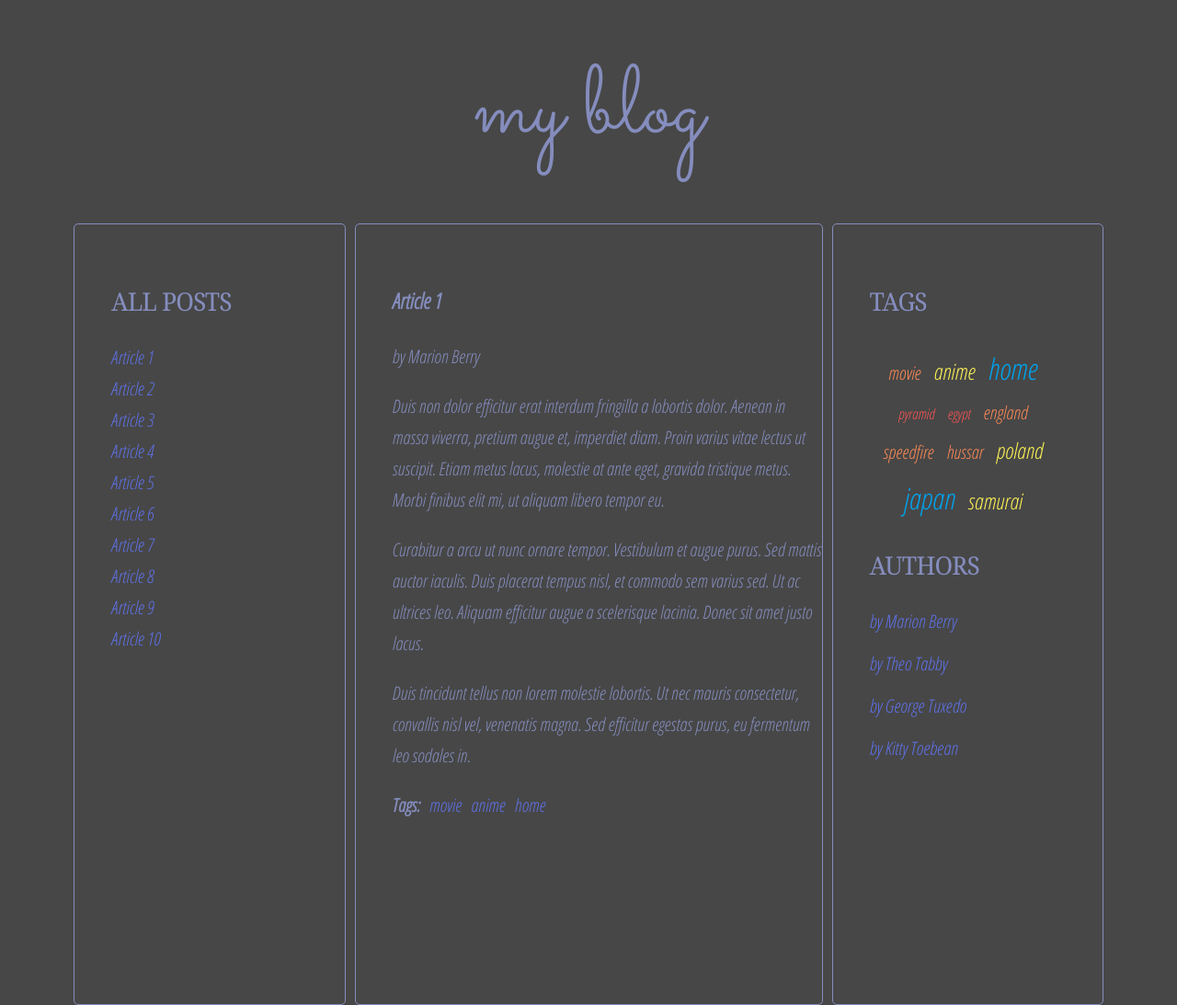
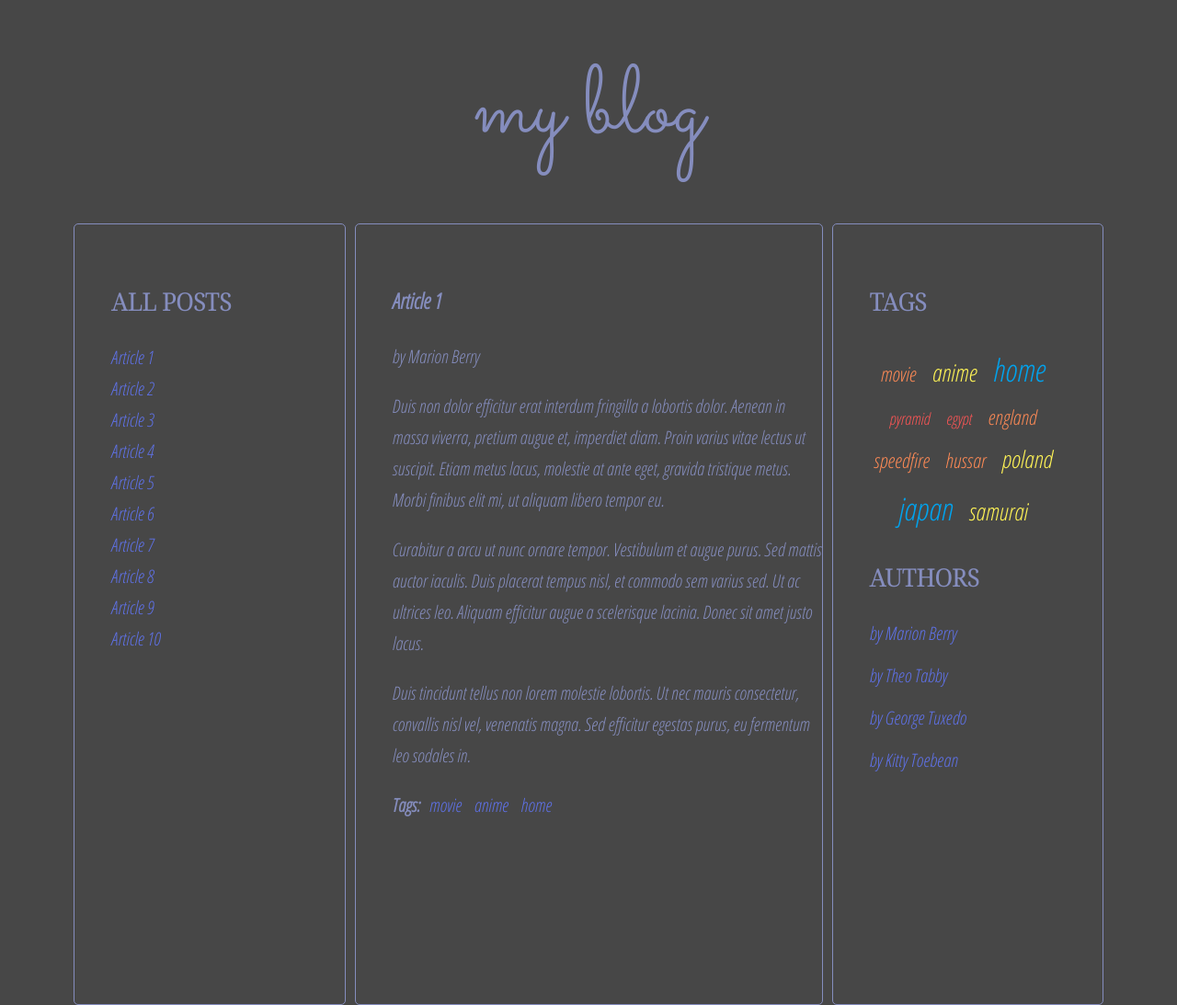
Before and after one commit to Devilish134/javascript-blog, a website: page index.html in a window 1280 px wide. Shown: the whole page at 92% size. Drawn offline with nearby package versions, Linux system fonts and the light colour scheme.

Commit message:
add handlebars

```diff
--- a/index.html
+++ b/index.html
@@ -225,6 +225,25 @@
                 </main>
             </div>
         </div>
+        <script id="template-article-link" type="text/x-handlebars-template">
+            <li><a href="#{{ id }}"><span>{{ title }}</span></a></li>
+        </script>
+        <script id="template-article-tag-link" type="text/x-handlebars-template">
+            <a href="#tag-{{ id }}"><span>{{ title }}</span></a>
+        </script>
+        <script id="template-author-link" type="text/x-handlebars-template">
+            <a href="#author-{{ author }}"><span>{{ author }}</span></a>
+        </script>
+        <script id="template-tag-cloud-link" type="text/x-handlebars-template">
+            {{#each tags}}
+            <li><a class="{{ className }}" href="#tag-{{ tag }}"><span>{{ tag }}</span></a></li>
+            {{/each}}
+        </script><script id="template-author-cloud-link" type="text/x-handlebars-template">
+            {{#each author}}
+            <li><a href="#author-{{ author }}"><span>{{ author }}</span></a></li>
+            {{/each}}
+        </script>
+        <script src="https://cdnjs.cloudflare.com/ajax/libs/handlebars.js/4.1.0/handlebars.min.js"></script>
         <script src="js/script.js"></script>
     </body>
 </html>
--- a/js/script.js
+++ b/js/script.js
@@ -1,4 +1,12 @@
 'use strict';
+
+const templates = {
+  articleLink: Handlebars.compile(document.querySelector('#template-article-link').innerHTML),
+  articleTagLink: Handlebars.compile(document.querySelector('#template-article-tag-link').innerHTML),
+  articleAuthorLink: Handlebars.compile(document.querySelector('#template-author-link').innerHTML),
+  tagCloudLink: Handlebars.compile(document.querySelector('#template-tag-cloud-link').innerHTML),
+  authorCloudLink: Handlebars.compile(document.querySelector('#template-author-cloud-link').innerHTML),
+};
 
 const optArticleSelector = '.post',
   optTitleSelector = '.post-title',
@@ -53,7 +61,8 @@ function generateTitleLinks(customSelector = ''){
   for(let article of articles){
     const articleId = article.getAttribute('id');
     const articleTitle = article.querySelector(optTitleSelector).innerHTML;
-    const linkHTML = '<li><a href="#' + articleId + '"><span></span>' + articleTitle + '</a></li>';
+    const linkHTMLData = {id: articleId, title: articleTitle};
+    const linkHTML = templates.articleLink(linkHTMLData);
     html = html + linkHTML;
   }
 
@@ -108,8 +117,8 @@ function generateTags(){
 
     for(let tag of articleTagsArray){
       /* generate HTML of the link */
-      const linkHTML = '<a href="#tag-' + tag + '"><span>' + tag + '</span></a>';
-      /* add generated code to html variable */
+      const linkHTMLData = { id: tag, title: tag };
+      const linkHTML = templates.articleTagLink(linkHTMLData);
       html = html + linkHTML;
       /* [NEW] check if this link is NOT already in allTags */
       if(!allTags.hasOwnProperty(tag)){
@@ -124,14 +133,17 @@ function generateTags(){
   /* [NEW] find list of tags in right column */
   const tagList = document.querySelector(optTagsListSelector);
   const tagsParams = calculateTagsParams(allTags);
-  let allTagsHTML = '';
+  const allTagsData = {tags: []};
 
   for(let tag in allTags){
     /*[NEW] generate code of a link and add allTagsHTML*/
-    const linkHTML = '<li><a class="' + calculateTagClass(allTags[tag], tagsParams) + '" href="#tag-' + tag + '"><span>' + tag  + '</span></a></li>';
-    allTagsHTML = allTagsHTML + linkHTML;
+    allTagsData.tags.push({
+      tag: tag,
+      className: calculateTagClass(allTags[tag], tagsParams)
+    });
   }
-  tagList.innerHTML = allTagsHTML;
+  console.log('Tags', tagList);
+  tagList.innerHTML = templates.tagCloudLink(allTagsData);
 }
 
 function tagClickHandler(event){
@@ -182,7 +194,8 @@ function generateAuthors(){
     authorNamesArray.push(authorNames);
 
     for(let authorName of authorNamesArray){
-      const linkHTML = '<a href="#author-' + authorName + '" ><span>' + authorName  + '</span></a>';
+      const linkHTMLData = { author: authorName };
+      const linkHTML = templates.articleAuthorLink(linkHTMLData);
       html = linkHTML;
 
       if(!allAuthors.hasOwnProperty(authorName)){
@@ -195,13 +208,16 @@ function generateAuthors(){
   }
 
   const authorList = document.querySelector(optAuthorListSelector);
-  let allAuthorsHTML = '';
+  const allAuthorsData = {author: []};
 
   for(let authorName in allAuthors){
-    const linkHTML = '<li><a class="author-name" href="#author-' + authorName + '" ><span>' + authorName + '</span></a></li>';
-    allAuthorsHTML = allAuthorsHTML + linkHTML;
+    allAuthorsData.author.push({
+      author: authorName,
+      count: allAuthors.authorName,
+    });
   }
-  authorList.innerHTML = allAuthorsHTML;
+  console.log('Authors', authorList.innerHTML);
+  authorList.innerHTML = templates.authorCloudLink(allAuthorsData);
 }
 
 function authorClickHandler(event){
--- a/sass/style.scss
+++ b/sass/style.scss
@@ -145,26 +145,26 @@ li a {
 }
 
 .tag-size-1 {
-  font-size: 16px;
+  font-size: 18px;
   color: rgb(255, 86, 86);
 }
 
 .tag-size-2 {
-  font-size: 20px;
+  font-size: 22px;
   color: rgb(255, 139, 86);
 }
 
 .tag-size-3 {
-  font-size: 24px;
+  font-size: 26px;
   color: rgb(255, 244, 86);
 }
 
 .tag-size-4 {
-  font-size: 28px;
+  font-size: 30px;
   color: rgb(86, 255, 218);
 }
 
 .tag-size-5 {
-  font-size: 32px;
+  font-size: 34px;
   color: rgb(0, 163, 238);
 }
```
Also changed, not shown: .eslintrc.json, css/style.css.
